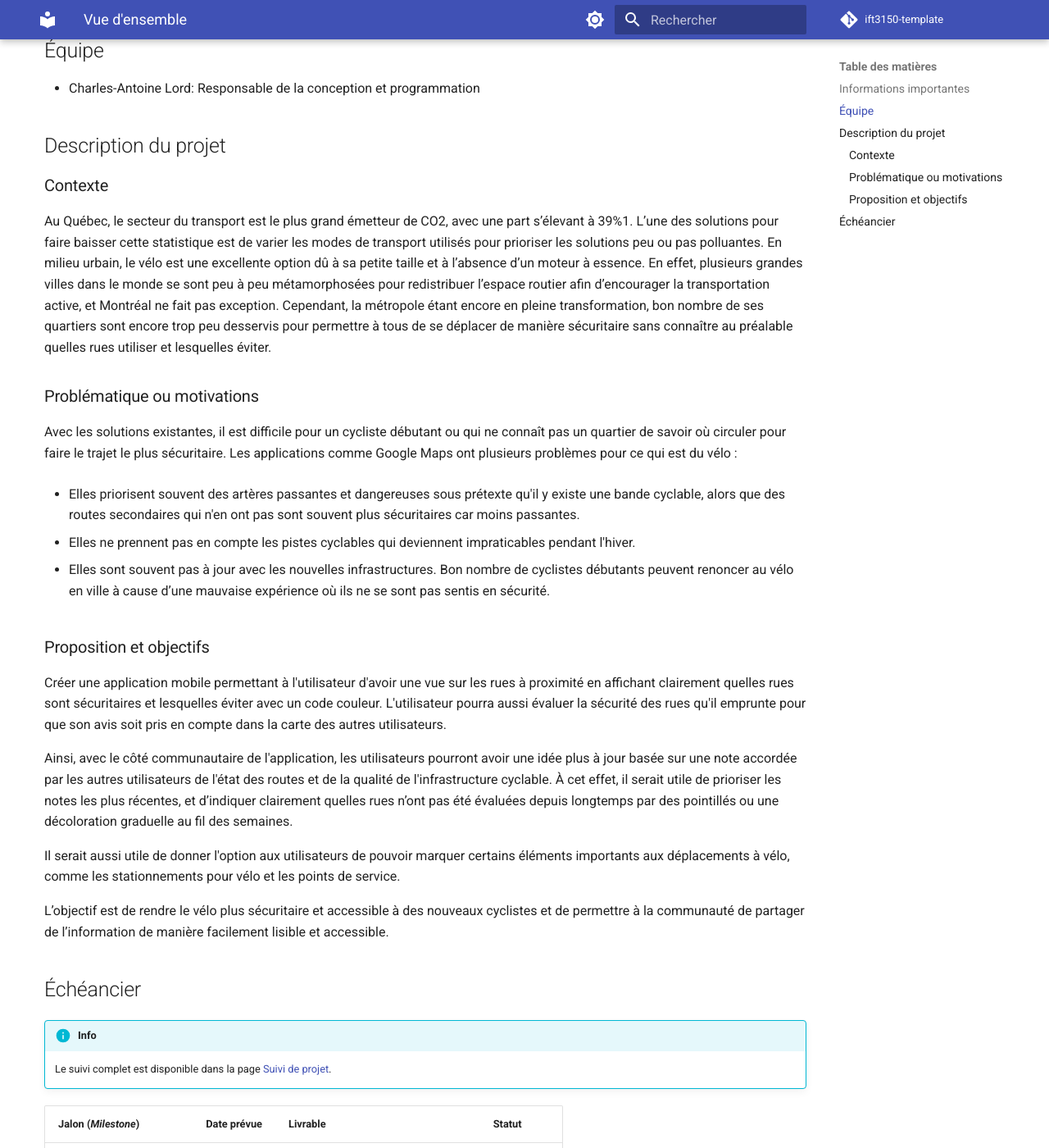
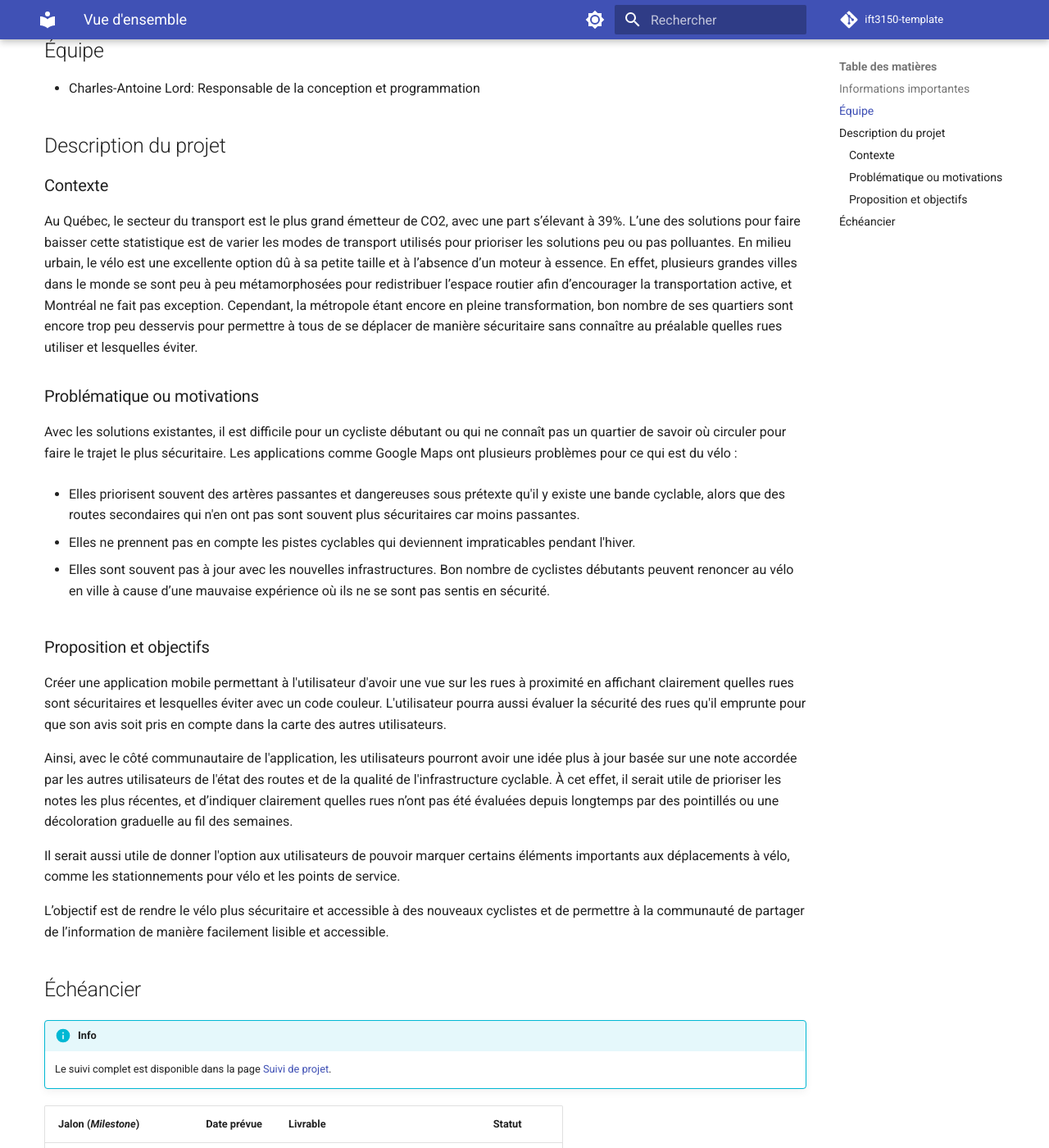
Before and after one commit to Taluuuu/carte-velo, an MkDocs documentation site: the page built from docs/index.md, in a window 1280 px wide and 1400 px high, scrolled down 560 px. Shown: the whole window at 82% size. Built offline with MkDocs 1.6.1 and Material for MkDocs 9.7.7, drawn with Linux system fonts in a browser that asks for light colours; comment, search, counter and statistics services are not loaded; some of the changed text lies outside the part shown.

Commit message:
small changes

```diff
--- a/docs/index.md
+++ b/docs/index.md
@@ -20,7 +20,7 @@
 
 ### Contexte
 
-Au Québec, le secteur du transport est le plus grand émetteur de CO2, avec une part s’élevant à 39%1. L’une des solutions pour faire baisser cette statistique est de varier les modes de transport utilisés pour prioriser les solutions peu ou pas polluantes. En milieu urbain, le vélo est une excellente option dû à sa petite taille et à l’absence d’un moteur à essence. En effet, plusieurs grandes villes dans le monde se sont peu à peu métamorphosées pour redistribuer l’espace routier afin d’encourager la transportation active, et Montréal ne fait pas exception. Cependant, la métropole étant encore en pleine transformation, bon nombre de ses quartiers sont encore trop peu desservis pour permettre à tous de se déplacer de manière sécuritaire sans connaître au préalable quelles rues utiliser et lesquelles éviter.
+Au Québec, le secteur du transport est le plus grand émetteur de CO2, avec une part s’élevant à 39%. L’une des solutions pour faire baisser cette statistique est de varier les modes de transport utilisés pour prioriser les solutions peu ou pas polluantes. En milieu urbain, le vélo est une excellente option dû à sa petite taille et à l’absence d’un moteur à essence. En effet, plusieurs grandes villes dans le monde se sont peu à peu métamorphosées pour redistribuer l’espace routier afin d’encourager la transportation active, et Montréal ne fait pas exception. Cependant, la métropole étant encore en pleine transformation, bon nombre de ses quartiers sont encore trop peu desservis pour permettre à tous de se déplacer de manière sécuritaire sans connaître au préalable quelles rues utiliser et lesquelles éviter.
 
 ### Problématique ou motivations
 
```
Also changed, not shown: other parts of docs/index.md (+5 -5 lines), docs/references.md (+3 -0 lines).
